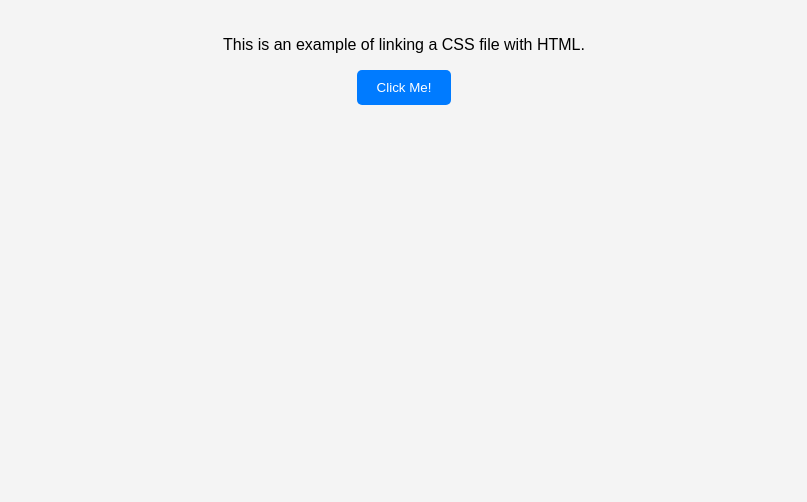
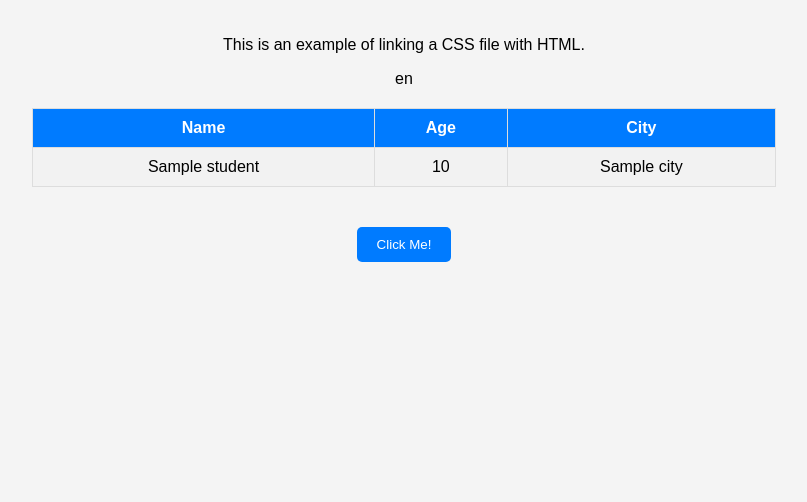
Before and after one commit to MakeWithArpit/DjangoLearning, a Django app: template mySite/templates/index.html in a window 1280 px wide. Shown: the part 120-622 px from the top of the page, without its empty margins (236-1043 px from the left). Run offline with Django 5.2, Linux system fonts and the light colour scheme; the template is opened without the code that fills it: most values are stand-ins (such as "Sample title", 1, 10 or a date in 2020).

Commit message:
this is for fetching detailes through -->> dict -->> list -->> nested dict

```diff
--- a/mySite/templates/index.html
+++ b/mySite/templates/index.html
@@ -3,7 +3,8 @@
   <head>
     <meta charset="UTF-8" />
     <meta name="viewport" content="width=device-width, initial-scale=1.0" />
-    <title>{{title}}</title>
+    <title>{{ title }}</title>
+
     <style>
       /* Basic page style */
       body {
@@ -27,6 +28,29 @@
         text-align: center;
       }
 
+      /* Table styling */
+      table {
+        margin: 20px auto;
+        border-collapse: collapse;
+        width: 60%;
+        background-color: #fff;
+      }
+
+      table th,
+      table td {
+        border: 1px solid #ddd;
+        padding: 10px;
+      }
+
+      table th {
+        background-color: #007bff;
+        color: white;
+      }
+
+      table tr:nth-child(even) {
+        background-color: #f2f2f2;
+      }
+
       /* Button styling */
       button {
         background-color: #007bff;
@@ -35,6 +59,7 @@
         padding: 10px 20px;
         cursor: pointer;
         border-radius: 5px;
+        margin-top: 20px;
       }
 
       button:hover {
@@ -56,11 +81,29 @@
 
   <body>
     <header>
-      <h1>{{welcome_message}}</h1>
+      <h1>{{ welcome_message }}</h1>
     </header>
 
     <section>
       <p>This is an example of linking a CSS file with HTML.</p>
+
+      {% for language in languages %}
+        <div>{{ language }}</div>
+      {% endfor %}
+
+      <table>
+        <tr>
+          <th>Name</th> <th>Age</th> <th>City</th>
+        </tr>
+
+        {% for student in Students_details %}
+          <tr>
+            <td>{{ student.name }}</td> <td>{{ student.age }}</td> <td>{{ student.city }}</td>
+          </tr>
+        {% endfor %}
+
+      </table>
+
       <button>Click Me!</button>
     </section>
 
```
